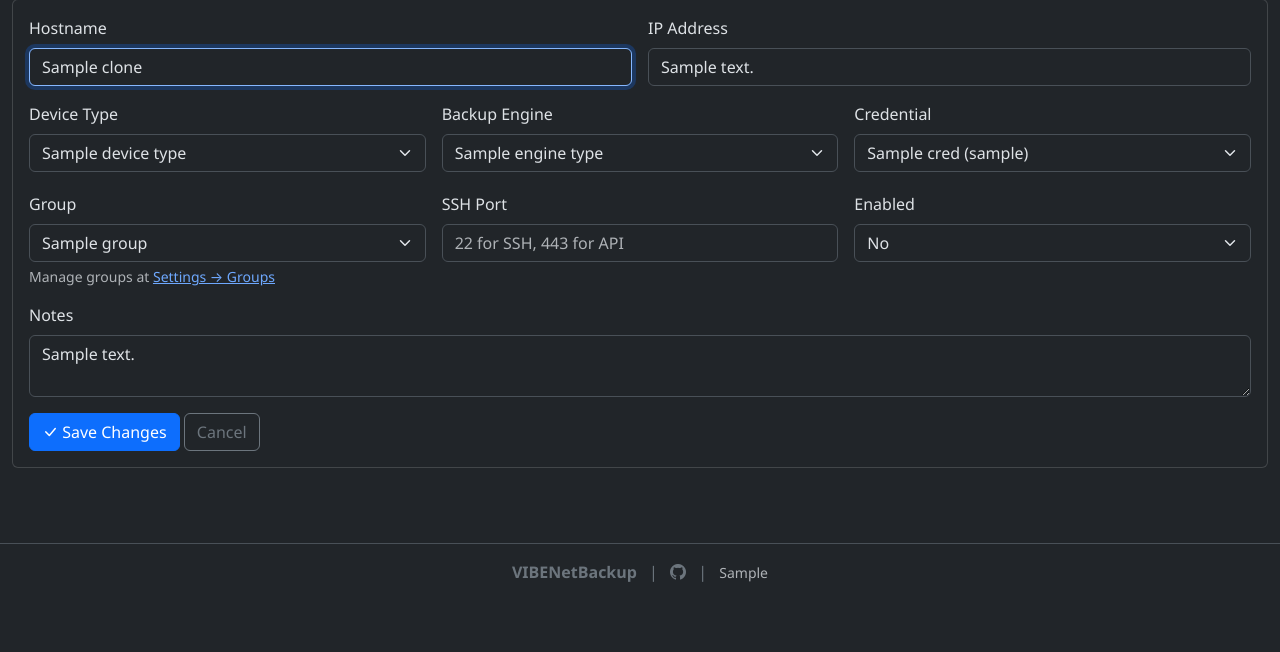
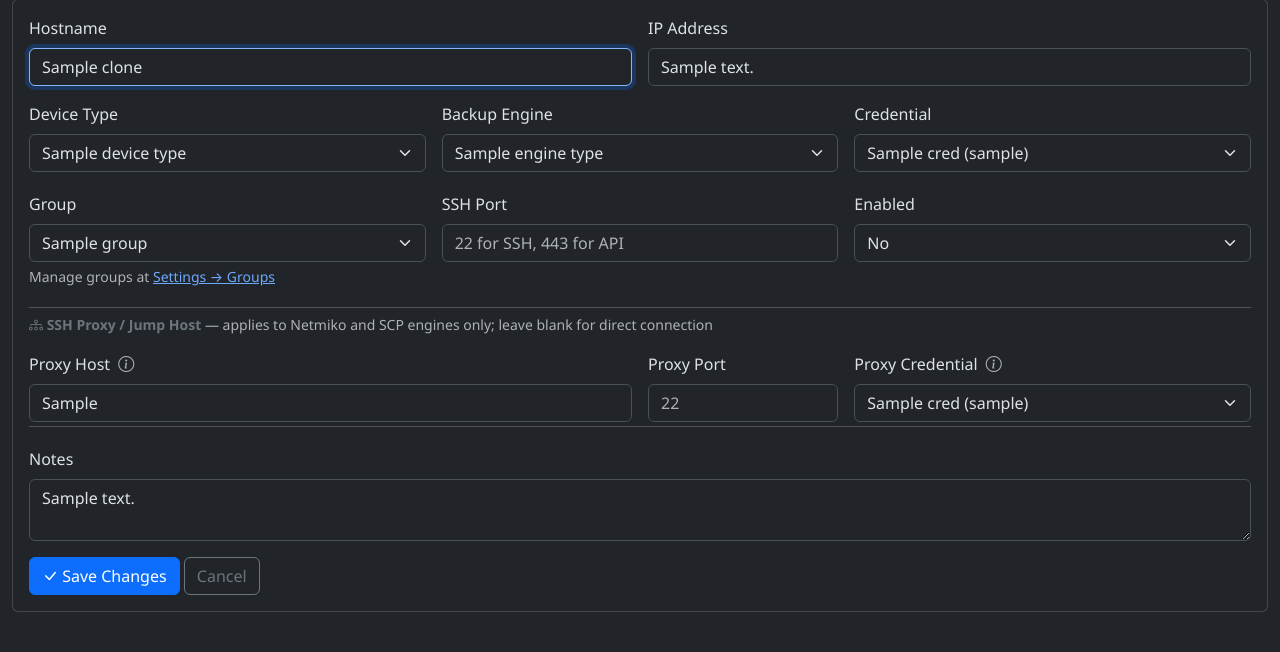
Before and after one commit to kulunkilabs/vibenetbackup, a Python web app: template app/templates/devices/form.html in a window 1280 px wide. Shown: the part 202-854 px from the top of the page. Before the commit the page ends 784 px from the top, so only its background shows below. Run offline with Jinja, Linux system fonts and the light colour scheme; the template is opened without the code that fills it: most values are stand-ins (such as "Sample title", 1, 10 or a date in 2020).

Commit message:
v1.6.7: keep device edit form's SSH-proxy section visible when values saved
Problem
- On /devices/<id>/edit, the "SSH Proxy / Jump Host" section was hidden
  by JS whenever the device's backup_engine was not in ['netmiko','scp'].
- The Add form's backend accepts proxy_host/port/credential regardless of
  engine, so a user who fills in proxy values and later switches the engine
  to (say) Oxidized gets an orphan proxy config in the DB. On Edit, the
  hidden section meant the user could no longer see or clear those values.
- Also: no UI caption told users which engines actually honor the fields,
  so some assumed Oxidized supported proxy when it doesn't (Oxidized has
  its own native jump-host config at the Oxidized layer).

Fix
- form.html JS: show the proxy section when EITHER the current engine is
  in proxyEngines OR the form already carries any saved proxy value. This
  lets users see/edit/clear saved proxy config regardless of engine.
- Add a caption under the section header: "applies to Netmiko and SCP
  engines only" so there's no ambiguity.

Not in scope
- Implementing proxy/jump-host in the Oxidized engine. Oxidized users who
  need jump-host connectivity should configure it inside Oxidized itself
  (input.ssh.proxy in oxidized config, or per-node in nodes.yaml).
  Can be opened as a separate feature request if demand exists.

Verified
- Rendered /devices/<id>/edit for a seeded oxidized+proxy device shows the
  saved values in the HTML; updated JS keeps the section visible via the
  hasExistingProxy branch.
- Full test suite: 50 passed, 1 skipped.

```diff
--- a/app/templates/devices/form.html
+++ b/app/templates/devices/form.html
@@ -53,9 +53,20 @@ document.addEventListener('DOMContentLoaded', function() {
 
     function updateProxyVisibility() {
         const proxySection = document.getElementById('proxy-section');
-        if (proxySection) {
-            proxySection.style.display = proxyEngines.includes(engine.value) ? '' : 'none';
-        }
+        if (!proxySection) return;
+        // Keep the section visible if the device already has proxy values
+        // saved — otherwise editing a device whose engine was later changed to
+        // one without proxy support would hide the orphan data and give users
+        // no way to clear it.
+        const hostInput = proxySection.querySelector('input[name="proxy_host"]');
+        const portInput = proxySection.querySelector('input[name="proxy_port"]');
+        const credSelect = proxySection.querySelector('select[name="proxy_credential_id"]');
+        const hasExistingProxy =
+            (hostInput && hostInput.value.trim() !== '') ||
+            (portInput && portInput.value.trim() !== '') ||
+            (credSelect && credSelect.value !== '');
+        const supported = proxyEngines.includes(engine.value);
+        proxySection.style.display = (supported || hasExistingProxy) ? '' : 'none';
     }
 
     engine.addEventListener('change', function() {
@@ -153,7 +164,7 @@ document.addEventListener('DOMContentLoaded', function() {
                         <div class="col-12">
                             <span class="fw-semibold small text-secondary">
                                 <i class="bi bi-diagram-3"></i> SSH Proxy / Jump Host
-                                <span class="fw-normal text-muted">— leave blank for direct connection</span>
+                                <span class="fw-normal text-muted">— applies to Netmiko and SCP engines only; leave blank for direct connection</span>
                             </span>
                         </div>
                         <div class="col-md-6">
```
Also changed, not shown: README.md.
